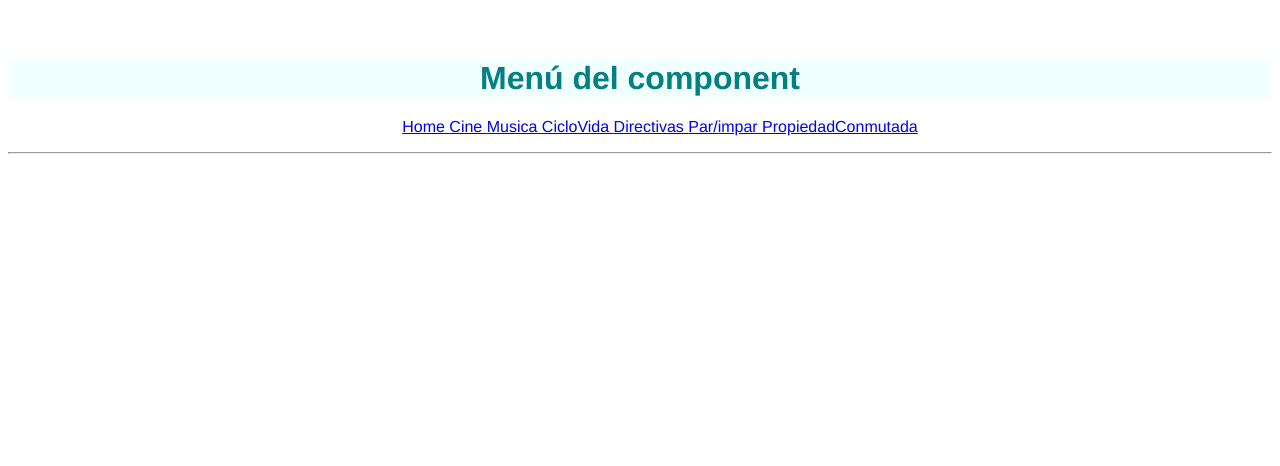
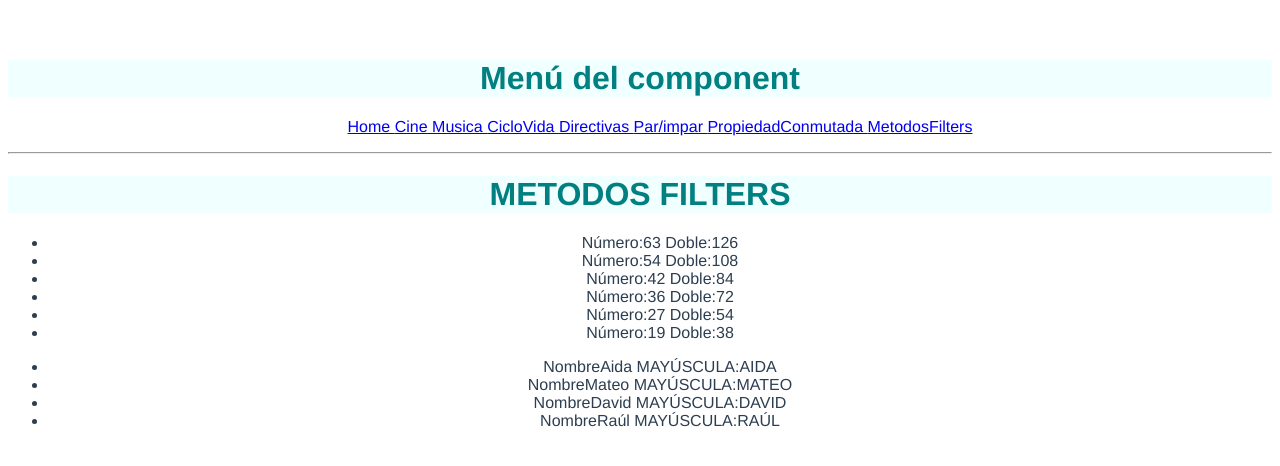
Before and after one commit to Kevbast/primervue, a Vue app: page /metodosfilters in a window 1280 px wide. Shown: the top 466 px of the page. Built offline with nearby package versions, Linux system fonts and the light colour scheme.

Commit message:
METODOS FILTERS EN MAIN.JS MÁS PRUEBA

```diff
--- a/src/Router.js
+++ b/src/Router.js
@@ -6,6 +6,7 @@ import MusicaComponent from './components/MusicaComponent.vue'
 import { createRouter,createWebHistory } from 'vue-router'
 import ParImpar from './components/ParImpar.vue'
 import PropiedadConmutada from './components/PropiedadConmutada.vue'
+import MetodosFilters from './components/MetodosFilters.vue'
 
 //UN ARRAY CON LAS RUTAS DE NAVEGACION
 const myRoutes=[
@@ -16,6 +17,7 @@ const myRoutes=[
     {path:"/directivas",component:DirectivasComponent},
     {path:"/parimpar",component:ParImpar},
     {path:"/propiedadconmu",component:PropiedadConmutada},
+    {path:"/metodosfilters",component:MetodosFilters},
 ]
 
 //CREAMOS UNA VARIBALE PARA EL ROUTER INDICANDO EL TIPO DE NAVEGACION Y LAS RUTAS
--- a/src/components/MenuComponentVue.vue
+++ b/src/components/MenuComponentVue.vue
@@ -22,6 +22,9 @@
     <li>
         <router-link to="/propiedadconmu">PropiedadConmutada </router-link>
     </li>
+    <li>
+        <router-link to="/metodosfilters">MetodosFilters </router-link>
+    </li>
   </ul>
 </template>
 
--- /dev/null
+++ b/src/components/MetodosFilters.vue
@@ -0,0 +1,34 @@
+<template>
+  <div>
+    <h1>METODOS FILTERS</h1>
+    <ul>
+        <li v-for="number in numbers" :key="number">Número:{{number}}
+            Doble:{{ $filters.getNumeroDoble(number)}}
+        </li>
+    </ul>
+    <ul>
+        <li v-for="nombre in nombres" :key="nombre">Nombre{{ nombre }}
+            MAYÚSCULA:{{ $filters.mayuscula(nombre) }}
+        </li>
+    </ul>
+  </div>
+</template>
+
+<script>
+export default {
+    name:"MetodosFilters",
+    data(){
+        return{
+            numbers:[63,54,42,36,27,19],
+            nombres:["Aida","Mateo","David","Raúl"]
+
+        }
+    },
+
+
+}
+</script>
+
+<style>
+
+</style>
--- a/src/components/PropiedadConmutada.vue
+++ b/src/components/PropiedadConmutada.vue
@@ -1,13 +1,20 @@
 <template>
     <div>
         <h1>Propiedad conmutada</h1>
+        <label>Introduzca número:</label>
+        <!-- va a dar error por el v-model -->
+        <input type="number" v-model="numero"/>
+        <div v-html="evaluarNums"></div>
+
         <h2>Lista de juegos de mesa:</h2>
+
         <ul>
             <li style="display: flex;" v-for="game in juegosRojos" :key="game" v-html="game"></li>
         </ul>
         <ul>
             <li style="display: flex;" v-for="game in juegos" :key="game">{{ game }}</li>
         </ul>
+
     </div>
 </template>
 
@@ -15,6 +22,15 @@
 export default {
 name:"PropiedadConmutada",
 computed:{
+    evaluarNums(){
+        let data="";
+        if(this.numero%2==0){
+            data= "<h4 style='color:green'>Par:"+ this.numero+"</h4>";
+        }else{
+            data= "<h4 style='color:red'>Impar:"+ this.numero+"</h4>";
+        }
+        return data;
+    },
     //SE ESCRIBE COMO UN MÉTODO PERO SE UTILIZA COMO UNA PROPIEDAD
         juegosRojos(){
             var datos= this.juegos;
@@ -28,8 +44,9 @@ computed:{
             return datos;
         }
 },
-data(){
+data(){//DATA
     return{
+        numero:0,
         juegos:["Monopoly","Canicas","UNO","La galleta"]
     }
 }
--- a/src/main.js
+++ b/src/main.js
@@ -1,7 +1,17 @@
 import { createApp } from 'vue'
 import App from './App.vue'
 import router from './Router'
+//creamos la variable app para los metodos filters
+var app=createApp(App)
+app.config.globalProperties.$filters={
+    //CREAMOS LOS MÉTODOS QUE DEVOLVERAN UN RESULTADO
+    mayuscula(dato){
+        return dato.toUpperCase();
+    },
+    getNumeroDoble(numero){
+        return numero*2;
+    }
+}
 
-createApp(App)
-.use(router)
-.mount('#app')
+
+app.use(router).mount('#app')
```
